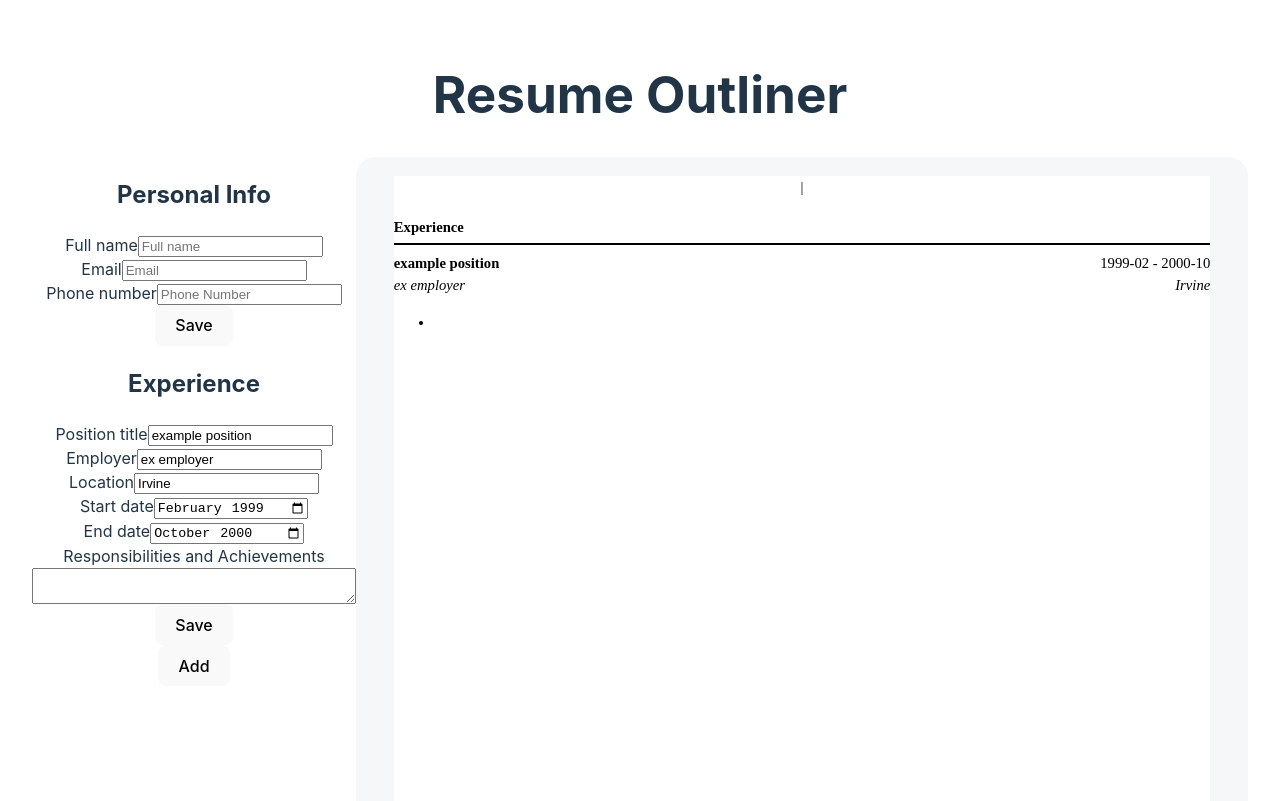
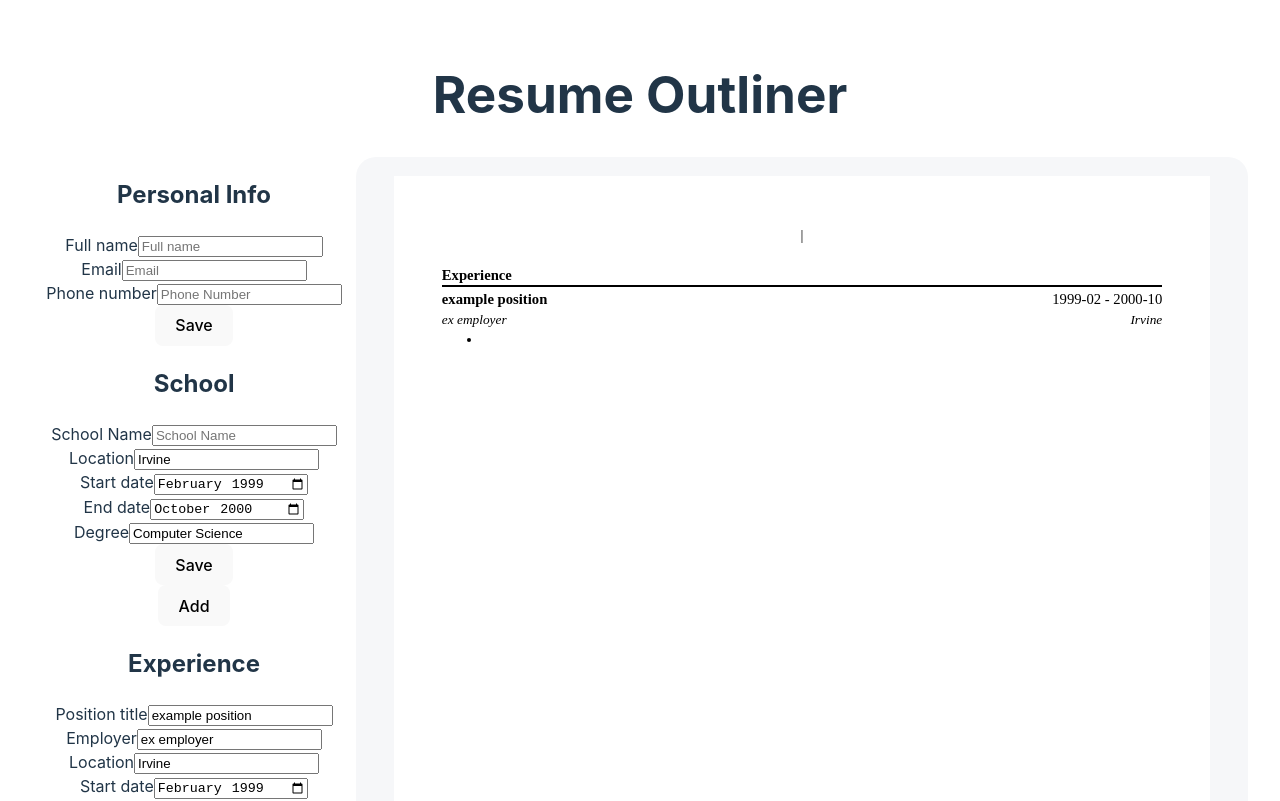
Before and after one commit to palleet/resume-builder, a React (Vite) app: page / in a window 1280 px wide. Shown: the top 801 px of the page. Built offline with nearby package versions, Linux system fonts and the light colour scheme; a web font is replaced by a local one.

Commit message:
Add education form

```diff
--- a/src/components/EducationInfo.jsx
+++ b/src/components/EducationInfo.jsx
@@ -0,0 +1,91 @@
+import "../styles/infoStyle.css";
+import React, { useState } from "react";
+
+function EducationInfo({handleInfoChange, school}) {
+    const [formData, setFormData] = useState({
+        id: school.id,
+        school: school.schoolName|| "",
+        location: school.location || "",
+        startDate: school.startDate || "",
+        endDate: school.endDate || "",
+        degree: school.degree|| ""
+    });
+
+    const handleChange = (e) => {
+        const { name, value } = e.target;
+        setFormData({
+            ...formData,
+            [name]: value
+        });
+    };
+
+
+    const handleSubmit = (e) => {
+        e.preventDefault();
+        handleInfoChange(e, formData);
+    };
+
+    return (
+        <div className="schoolInfo">
+            <h2>School</h2>
+            <form onSubmit={handleSubmit}>
+                <div className="inputRow">
+                    <label htmlFor="School Name">School Name</label>
+                    <input
+                        name="schoolName"
+                        placeholder="School Name"
+                        className="schoolName"
+                        value={formData.schoolName}
+                        onChange={handleChange}
+                    />
+                </div>
+                <div className="inputRow">
+                    <label htmlFor="location">Location</label>
+                    <input
+                        name="location"
+                        placeholder="Location"
+                        className="location"
+                        value={formData.location}
+                        onChange={handleChange}
+                    />
+                </div>
+                <div className="inputRow">
+                    <label htmlFor="startDate">Start date</label>
+                    <input
+                        type="month"
+                        className="start"
+                        name="startDate"
+                        min="1900-01"
+                        value={formData.startDate}
+                        onChange={handleChange}
+                    />
+                </div>
+                <div className="inputRow">
+                    <label htmlFor="endDate">End date</label>
+                    <input
+                        type="month"
+                        className="end"
+                        name="endDate"
+                        min="1900-01"
+                        value={formData.endDate}
+                        onChange={handleChange}
+                    />
+                </div>
+                <div className="inputRow">
+                    <label htmlFor="Degree">Degree</label>
+                    <input
+                        name="degree"
+                        placeholder="Degree"
+                        className="degree"
+                        value={formData.degree}
+                        onChange={handleChange}
+                    />
+                </div>
+                <button type="submit">Save</button>
+            </form>
+        </div>
+
+    );
+}
+
+export default EducationInfo;
--- /dev/null
+++ b/src/components/EducationManager.jsx
@@ -0,0 +1,33 @@
+import EducationInfo from "./EducationInfo.jsx"
+import WorkExperienceInfo from "./WorkExperienceInfo.jsx";
+import {v4 as uuidv4} from "uuid";
+
+export function EducationManager({schools, handleInfoChange, setSchools}) {
+    function addSchool() {
+        setSchools([...schools, {
+            id: uuidv4(),
+            schoolName: 'new College University',
+            location: 'Berkeley',
+            startDate: '1999-02',
+            endDate: '2000-10',
+            degree: 'Cognitive Science'
+        }]);
+    }
+
+    return (
+        <>
+            {schools.map((school, index) =>
+                <EducationInfo
+
+                    handleInfoChange={handleInfoChange}
+                    school={school}
+                    key={index}
+
+                />
+            )}
+
+
+            <button onClick={addSchool}>Add</button>
+        </>
+    )
+}
--- a/src/components/ResumeBuilder.jsx
+++ b/src/components/ResumeBuilder.jsx
@@ -8,12 +8,25 @@ import "../styles/builderStyle.css";
 import "../styles/paperStyle.css"
 
 import { useState } from "react";
+import {EducationManager} from "./EducationManager.jsx";
 
 function ResumeBuilder() {
     // personal info state declarations
     const [fullName, setFullName] = useState('');
     const [email, setEmail] = useState('');
     const [phoneNumber, setPhoneNumber] = useState('');
+
+    // education info state declarations
+    const [schools, setSchools] = useState([
+        {
+            id: uuidv4(),
+            schoolName: 'First College University',
+            location: 'Irvine',
+            startDate: '1999-02',
+            endDate: '2000-10',
+            degree: 'Computer Science'
+        }
+    ]);
 
     // work experience info state declarations
     const [experiences, setExperiences] = useState([
@@ -54,6 +67,17 @@ function ResumeBuilder() {
         );
     }
 
+
+    function handleSchoolChange(e, formData) {
+        e.preventDefault();
+
+        setSchools(prevSchools=>
+            prevSchools.map(school =>
+                school.id === formData.id ? formData : school
+            )
+        );
+    }
+
     return (
         <>
             <h1>Resume Outliner</h1>
@@ -64,6 +88,12 @@ function ResumeBuilder() {
                         email={email}
                         phoneNumber={phoneNumber}
                         handleInfoChange={handlePersonalInfoChange}
+                    />
+
+                    <EducationManager
+                        schools={schools}
+                        handleInfoChange={handleSchoolChange}
+                        setSchools={setSchools}
                     />
 
                     <WorkExperienceManager
--- a/src/components/ResumePreview.jsx
+++ b/src/components/ResumePreview.jsx
@@ -5,11 +5,12 @@ function ResumePreview(props) {
     return (
         <div id="resume-preview">
             <div id="paper">
+                <div id="paperContainer">
                     <h1>{props.fullName}</h1>
                     <div id="contactInfo">{props.phoneNumber} | {props.email}</div>
                     <br/>
                     <h2>Experience</h2>
-                <hr />
+                    <hr/>
                     {props.experiences.map((experience, index) => {
                         let descriptionArray = experience.description.split('\n');
                         return (
@@ -42,6 +43,8 @@ function ResumePreview(props) {
                         )
                     })}
                 </div>
+            </div>
+
 
         </div>)
 }
--- a/src/components/WorkExperienceManager.jsx
+++ b/src/components/WorkExperienceManager.jsx
@@ -1,8 +1,10 @@
 import WorkExperienceInfo from "./WorkExperienceInfo.jsx";
+import {v4 as uuidv4} from "uuid";
 
 function WorkExperienceManager({experiences, handleInfoChange, setExperiences}) {
     function addExperience() {
         setExperiences([...experiences, {
+            id: uuidv4(),
             positionTitle: 'new position',
             employer: 'new employer',
             location: 'Berkeley',
--- a/src/styles/paperStyle.css
+++ b/src/styles/paperStyle.css
@@ -1,7 +1,7 @@
 #paper hr {
     display: block;
-    margin-top: 0.5em;
-    margin-bottom: 0.5em;
+    margin-top: 0.1em;
+    margin-bottom: 0.1em;
     margin-left: auto;
     margin-right: auto;
     border-style: solid;
@@ -26,6 +26,10 @@
     text-align: left;
 }
 
+#paperContainer {
+    margin: 0.5in 0.5in;
+}
+
 #expHeader {
     display: flex;
     flex-direction: row;
@@ -39,9 +43,22 @@
 #dates {
 }
 
+#origin, #description {
+    font-size: 10pt;
+}
+
 #origin {
     display: flex;
     flex-direction: row;
     justify-content: space-between;
     font-style: italic;
 }
+
+#description {
+    text-align: left;
+}
+
+#description ul {
+    margin: 0;
+
+}
```
Lines whose indentation alone changed are shown as unchanged.
